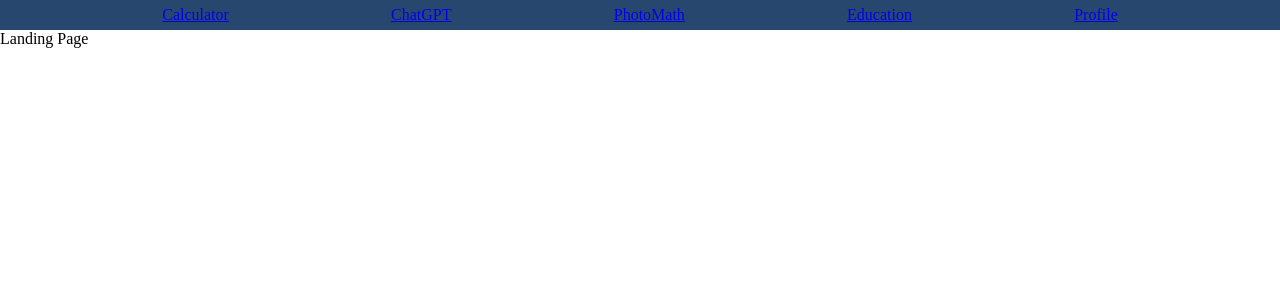
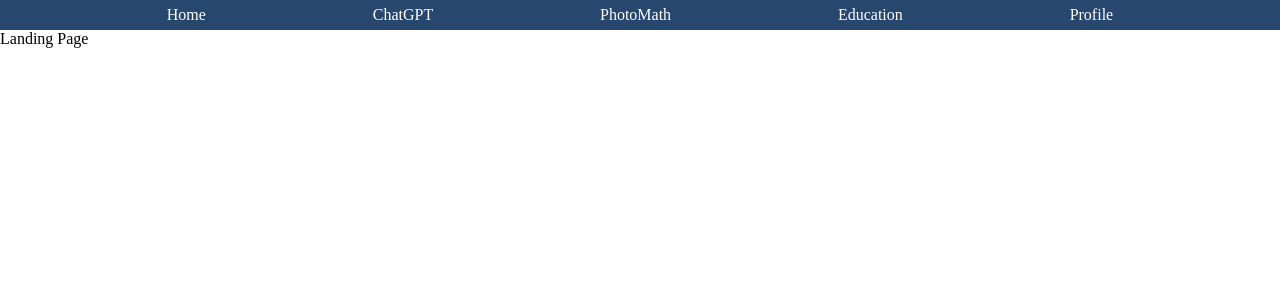
Before and after one commit to aggie-coding-club/Aggies-Compute, a React (Create React App) app in the folder frontend/: page / in a window 1280 px wide. Shown: the top 300 px of the page. Built offline with nearby package versions, Linux system fonts and the light colour scheme.

Commit message:
style navbar, no icons yet

```diff
--- a/frontend/src/Navbar.tsx
+++ b/frontend/src/Navbar.tsx
@@ -2,18 +2,41 @@ import React from 'react';
 import {  NavLink } from "react-router-dom";
 
 import "./styles.css";
+// console.log(logo);
 
 export default function Navbar() {
-  //// Testing Functino Portablity. Remove this.
   return (
     <div>
       <nav className = "navbar-container">
-        {/* <NavLink to="/landing" className ='home-button' ><a href ="Landing" className="logo"><img className= "ac-logo" src={logo}/></a></NavLink> */}
-        <NavLink to="/">Calculator</NavLink>
-        <NavLink to="/">ChatGPT</NavLink>
-        <NavLink to="/">PhotoMath</NavLink>
-        <NavLink to="/">Education</NavLink>
-        <NavLink to="/">Profile</NavLink>
+        <NavLink to="/Landing"
+          style={({ isActive }) => ({ color: isActive ? '#fff' : '#fff', textDecoration: 'none',})}
+        >
+          Home
+        </NavLink>
+
+        <NavLink to="/"
+          style={({ isActive }) => ({ color: isActive ? '#fff' : '#fff', textDecoration: 'none',})}
+        >
+          ChatGPT
+        </NavLink>
+
+        <NavLink to="/"
+          style={({ isActive }) => ({ color: isActive ? '#fff' : '#fff', textDecoration: 'none',})}
+        >
+          PhotoMath
+        </NavLink>
+
+        <NavLink to="/"
+          style={({ isActive }) => ({ color: isActive ? '#fff' : '#fff', textDecoration: 'none',})}
+        >
+          Education
+        </NavLink>
+
+        <NavLink to="/"
+          style={({ isActive }) => ({ color: isActive ? '#fff' : '#fff', textDecoration: 'none',})}
+        >
+          Profile
+        </NavLink>
       </nav>
     </div>
   );
```
